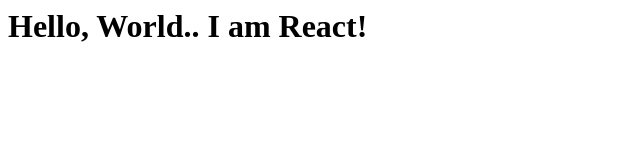
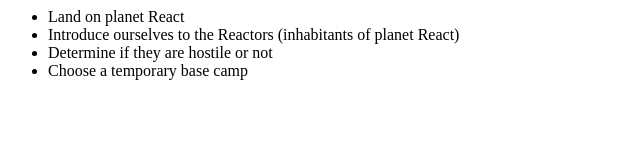
Before and after one commit to georgemccadden/react-landing-site, a plain HTML site: page index.html in a window 1280 px wide. Shown: the whole page, without its empty margins (0-640 px from the left). Drawn offline with nearby package versions, Linux system fonts and the light colour scheme.

Commit message:
Just testing some syntax

```diff
--- a/index.html
+++ b/index.html
@@ -12,7 +12,7 @@
     <script src="https://unpkg.com/babel-standalone@6/babel.min.js"></script>
   </head>
   <body>
-    <h1>Hello, World.. I am React!</h1>
+    <div id="root"></div>
     <script src="index.js" type="text/babel"></script>
   </body>
 </html>
--- a/index.js
+++ b/index.js
@@ -0,0 +1,9 @@
+ReactDOM.render(
+  <ul>
+    <li>Land on planet React</li>
+    <li>Introduce ourselves to the Reactors (inhabitants of planet React)</li>
+    <li>Determine if they are hostile or not</li>
+    <li>Choose a temporary base camp</li>
+  </ul>,
+  document.getElementById("root")
+);
```
